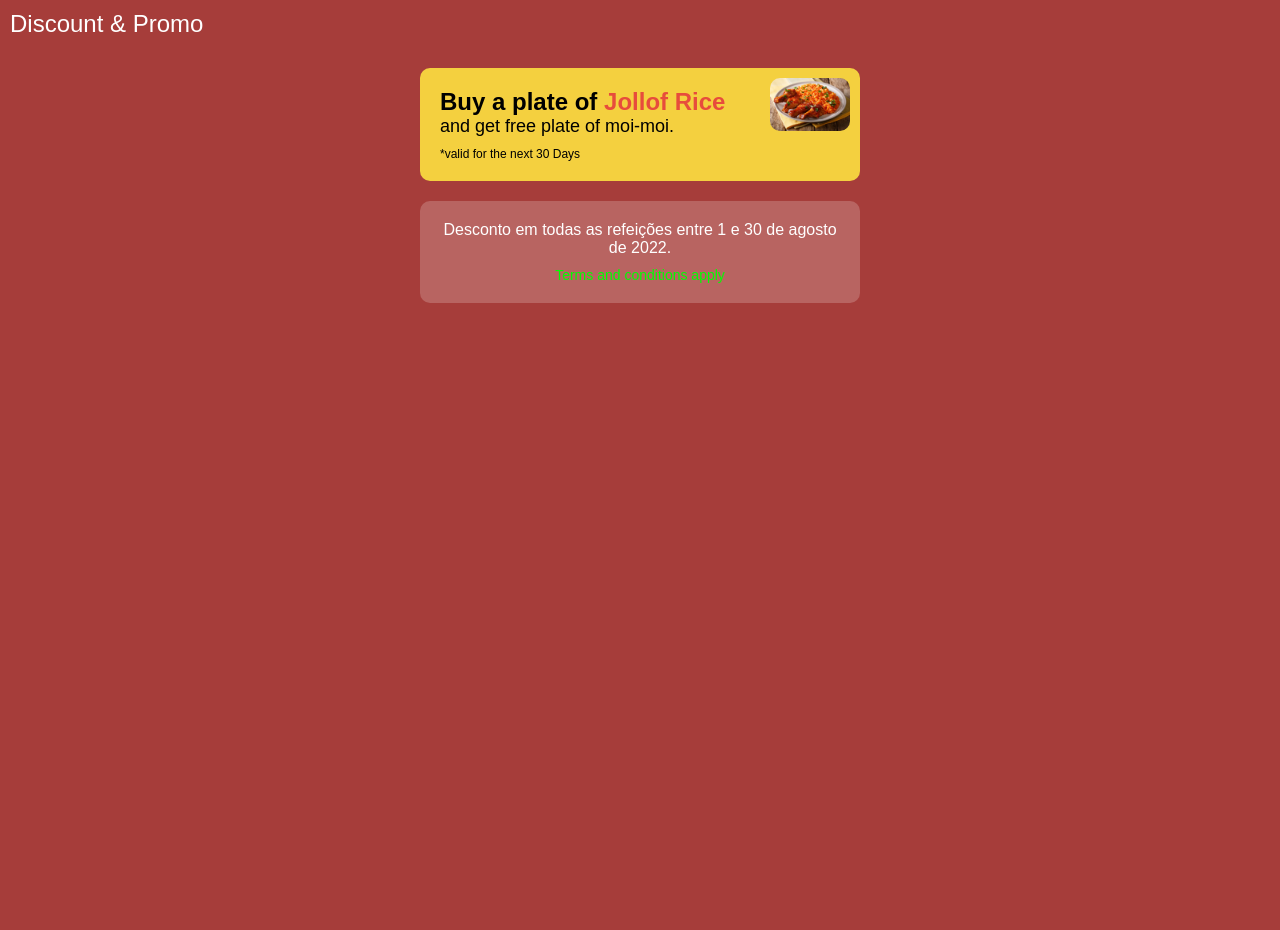
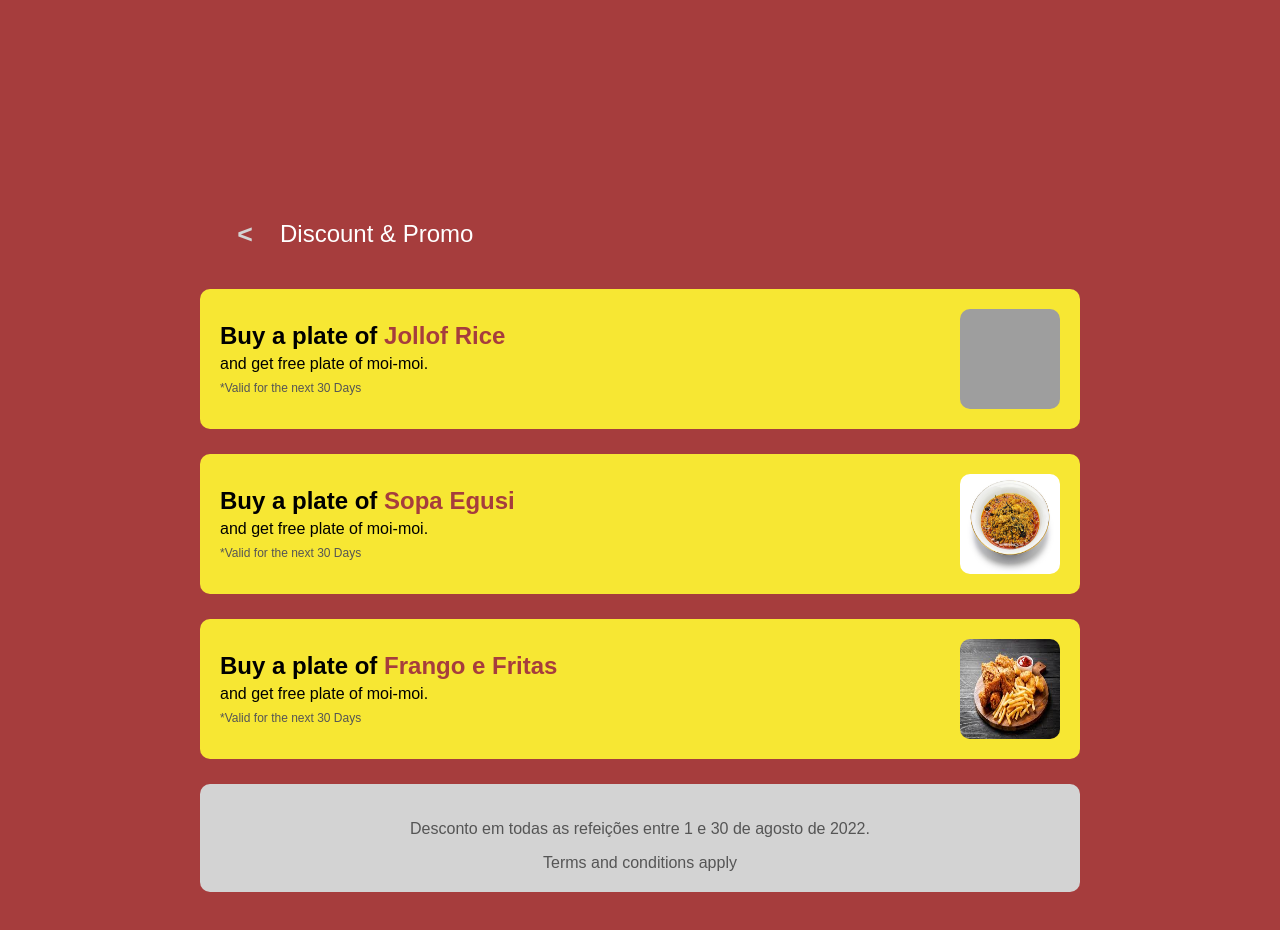
Before and after one commit to Erick16-CRYPTO/du-_chefe, a plain HTML site: page promo.html in a window 1280 px wide. Before the commit the page ends 800 px from the top, so only its background shows below. Drawn offline with Linux system fonts and the light colour scheme; grey boxes are pictures that could not be loaded; some icons are missing.

Commit message:
oi eu nao sou um dev aveeeee

```diff
--- a/promo.html
+++ b/promo.html
@@ -5,38 +5,83 @@
     <meta name="viewport" content="width=device-width, initial-scale=1.0">
     <title>Document</title>
     <link rel="stylesheet" href="style15.css">
-
 </head>
 <body>
-    <div class="header">
-        <i class="fas fa-arrow-left back-button">
-        </i>
-        <div class="title">
-         Discount &amp; Promo
+    <div class="container">
+        <div class="header">
+         <i class="fas fa-arrow-left">
+         </i>
+
+         <a href="inicio.html">
+            <button id="bagre">
+                <h1><</h1>
+             </button>
+         </a>
+
+         <span>
+          Discount &amp; Promo
+         </span>
+        </div>
+        <div class="promo-card">
+         <div class="promo-text">
+          <h2>
+           Buy a plate of
+           <span style="color: #A63D3D;">
+            Jollof Rice
+           </span>
+          </h2>
+          <p>
+           and get free plate of moi-moi.
+          </p>
+          <small>
+           *Valid for the next 30 Days
+          </small>
+         </div>
+         <img alt="Plate of Jollof Rice with Moi-Moi" height="100" src="https://storage.googleapis.com/a1aa/image/dVErN1ssiEbILhXMGxlYAgKjZq6rJ0ZGG4QvxLI9jveTVR5JA.jpg" width="100"/>
+        </div>
+        <div class="promo-card">
+         <div class="promo-text">
+          <h2>
+           Buy a plate of
+           <span style="color: #A63D3D;">
+            Sopa Egusi
+           </span>
+          </h2>
+          <p>
+           and get free plate of moi-moi.
+          </p>
+          <small>
+           *Valid for the next 30 Days
+          </small>
+         </div>
+         <img alt="Plate of Jollof Rice with Moi-Moi" height="100" src="/imgs/istockphoto-498310620-170667a.jpg" width="100"/>
+        </div>
+        <div class="promo-card">
+         <div class="promo-text">
+          <h2>
+           Buy a plate of
+           <span style="color: #A63D3D;">
+            Frango e Fritas
+           </span>
+          </h2>
+          <p>
+           and get free plate of moi-moi.
+          </p>
+          <small>
+           *Valid for the next 30 Days
+          </small>
+         </div>
+         <img alt="Plate of Jollof Rice with Moi-Moi" height="100" src="/imgs/images.jpg" width="100"/>
+        </div>
+        <div class="footer">
+         <p>
+          Desconto em todas as refeições entre 1 e 30 de agosto de 2022.
+         </p>
+         <a href="termos.html">
+          Terms and conditions apply
+         </a>
         </div>
        </div>
-       <div class="promo-card">
-        <div class="promo-title">
-         Buy a plate of
-         <span style="color: #E74C3C;">
-          Jollof Rice
-         </span>
-        </div>
-        <div class="promo-subtitle">
-         and get free plate of moi-moi.
-        </div>
-        <div class="promo-validity">
-         *valid for the next 30 Days
-        </div>
-        <img alt="Plate of Jollof Rice with moi-moi" height="80" src="porcion-do-arroz-de-jollof-africano-com-close-up-das-asas-frango-frito-112895477.webp" width="80"/>
-       </div>
-       <div class="terms-card">
-        <div class="terms-text">
-         Desconto em todas as refeições entre 1 e 30 de agosto de 2022.
-        </div>
-        <div class="terms-link">
-         Terms and conditions apply
-        </div>
-       </div>
+
 </body>
 </html>
--- a/style12.css
+++ b/style12.css
@@ -18,8 +18,8 @@ body {
 .modal .icon {
     background-color: #8b4a4a;
     border-radius: 50%;
-    width: 100px;
-    height: 100px;
+    width: 150px;
+    height: 150px;
     display: flex;
     justify-content: center;
     align-items: center;
@@ -47,5 +47,5 @@ body {
     font-size: 16px;
 }
 #AVE{
-    height: 100px;
+    height: 200px;
 }
--- a/style15.css
+++ b/style15.css
@@ -1,70 +1,67 @@
 body {
-    background-color: #A63D3A;
+    background-color: #A63D3D;
     font-family: Arial, sans-serif;
     margin: 0;
     padding: 0;
+}
+.container {
+    padding: 200px;
+}
+.header {
     display: flex;
-    flex-direction: column;
     align-items: center;
     color: white;
+    font-size: 24px;
+    margin-bottom: 20px;
 }
-.header {
-    width: 100%;
+.header i {
+    font-size: 24px;
+    margin-right: 10px;
+}
+.promo-card {
+    background-color: #F7E733;
+    border-radius: 10px;
     display: flex;
     align-items: center;
-    padding: 10px;
-}
-.back-button {
-    font-size: 24px;
-    color: white;
-    margin-right: 10px;
-}
-.title {
-    font-size: 24px;
-}
-.promo-card {
-    background-color: #F4D03F;
-    color: black;
     padding: 20px;
-    border-radius: 10px;
-    margin: 20px 0;
-    width: 90%;
-    max-width: 400px;
-    text-align: left;
-    position: relative;
+    margin-bottom: 25px;
 }
 .promo-card img {
-    position: absolute;
-    top: 10px;
-    right: 10px;
-    width: 80px;
-    height: auto;
+    width: 100px;
+    height: 100px;
     border-radius: 10px;
+    margin-left: auto;
 }
-.promo-card .promo-title {
+.promo-text {
+    color: black;
+}
+.promo-text h2 {
     font-size: 24px;
-    font-weight: bold;
+    margin: 0;
 }
-.promo-card .promo-subtitle {
-    font-size: 18px;
+.promo-text p {
+    font-size: 16px;
+    margin: 5px 0;
 }
-.promo-card .promo-validity {
+.promo-text small {
     font-size: 12px;
-    margin-top: 10px;
+    color: #555;
 }
-.terms-card {
-    background-color: rgba(255, 255, 255, 0.2);
+.footer {
+    background-color: #D3D3D3;
+    border-radius: 10px;
     padding: 20px;
-    border-radius: 10px;
-    width: 90%;
-    max-width: 400px;
     text-align: center;
+    color: #555;
 }
-.terms-card .terms-text {
-    font-size: 16px;
+.footer a {
+    color: #555;
+    text-decoration: none;
 }
-.terms-card .terms-link {
-    font-size: 14px;
-    color: #00FF00;
-    margin-top: 10px;
+#bagre{
+    background-color: #A63D3D;
+    border: #A63D3D;
+    color: #D3D3D3;
+    width: 70px;
+
 }
--- /dev/null
+++ b/style21.css
@@ -0,0 +1,67 @@
+body {
+    background-color: #b23a2e;
+    font-family: Arial, sans-serif;
+    margin: 0;
+    padding: 0;
+    display: flex;
+    justify-content: center;
+    align-items: center;
+    height: 100vh;
+}
+.container {
+    width: 375px;
+    padding: 20px;
+}
+.header {
+    display: flex;
+    align-items: center;
+    color: white;
+    font-size: 24px;
+    margin-bottom: 20px;
+}
+.header i {
+    font-size: 24px;
+    margin-right: 10px;
+}
+.promo-card {
+    background-color: #f7e733;
+    border-radius: 10px;
+    padding: 15px;
+    display: flex;
+    align-items: center;
+    margin-bottom: 20px;
+}
+.promo-card img {
+    width: 80px;
+    height: 80px;
+    border-radius: 10px;
+    margin-left: 10px;
+}
+.promo-card .text {
+    flex: 1;
+}
+.promo-card .text h2 {
+    color: #b23a2e;
+    font-size: 24px;
+    margin: 0;
+}
+.promo-card .text p {
+    color: black;
+    font-size: 16px;
+    margin: 5px 0 0 0;
+}
+.promo-card .text small {
+    color: black;
+    font-size: 12px;
+}
+.discount-info {
+    background: linear-gradient(to right, #d3d3d3, #b23a2e);
+    border-radius: 10px;
+    padding: 15px;
+    color: white;
+    font-size: 16px;
+}
+.discount-info a {
+    color: #7ed321;
+    text-decoration: none;
+}
```
Also changed, not shown: desconto.html (added, +13 -0 lines), jogo.html (added, +11 -0 lines), pedd.concluido.html (+12 -4 lines), imgs/3135768.png (deleted), imgs/4646084.png (deleted), imgs/4715329.png (deleted), imgs/download.png (deleted), imgs/images.jpg (added), imgs/images.png (deleted), imgs/istockphoto-498310620-170667a.jpg (added), imgs/sopa.jpg (added), termos.html (added), 1 other file.
